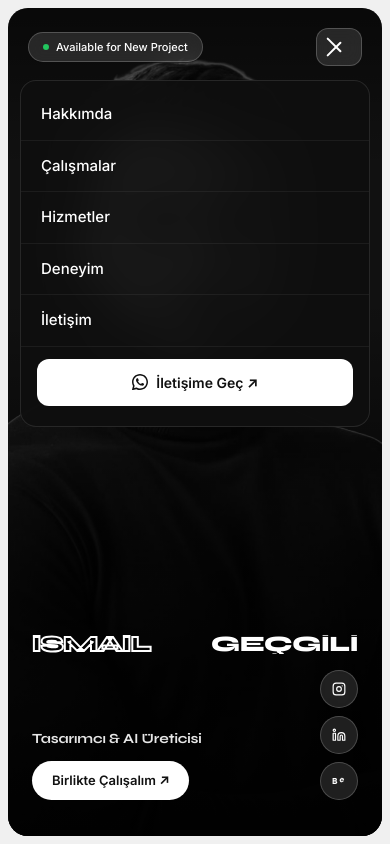
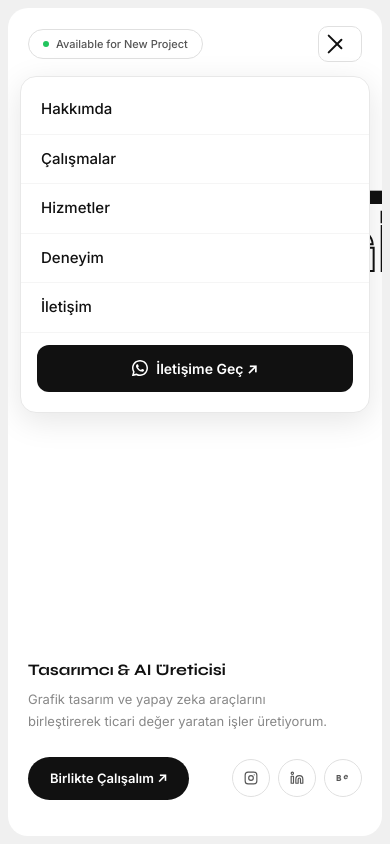
Before and after one commit to igecgili/portfolio, a Next.js app: page / in a window 390 px wide. Both pictures are taken after a click on the button 339 px from the left and 47 px from the top of the page. Shown: the top 844 px of the page. Built offline with nearby package versions, Linux system fonts and the light colour scheme.

Commit message:
Mobile hero: clean text-only layout, left-aligned stacked name

```diff
--- a/components/Hero.tsx
+++ b/components/Hero.tsx
@@ -88,72 +88,42 @@ export default function Hero() {
       <section
         id="hero"
         style={{
+          background: "#fff",
           borderRadius: "20px",
           margin: "8px",
           overflow: "hidden",
           height: "calc(100svh - 16px)",
-          minHeight: "600px",
+          minHeight: "580px",
+          display: "flex",
+          flexDirection: "column",
           position: "relative",
-          background: "#111",
         }}
       >
-        {/* Tam ekran fotoğraf */}
-        {/* eslint-disable-next-line @next/next/no-img-element */}
-        <img
-          src="/photo2.png"
-          alt="İsmail Geçgili"
-          style={{
-            position: "absolute", inset: 0,
-            width: "100%", height: "100%",
-            objectFit: "cover", objectPosition: "top center",
-            filter: "grayscale(1)",
-          }}
-        />
-
-        {/* Üst karartma (nav için) */}
-        <div style={{
-          position: "absolute", top: 0, left: 0, right: 0, height: "160px",
-          background: "linear-gradient(to bottom, rgba(0,0,0,0.5) 0%, transparent 100%)",
-          zIndex: 5,
-        }} />
-
-        {/* Alt karartma (içerik için) */}
-        <div style={{
-          position: "absolute", bottom: 0, left: 0, right: 0, height: "65%",
-          background: "linear-gradient(to top, rgba(0,0,0,0.95) 0%, rgba(0,0,0,0.7) 50%, transparent 100%)",
-          zIndex: 5,
-        }} />
-
         {/* NAV */}
         <nav style={{
-          position: "absolute", top: 0, left: 0, right: 0,
           display: "flex", alignItems: "center", justifyContent: "space-between",
-          padding: "20px 20px", zIndex: 10,
+          padding: "18px 20px", flexShrink: 0, zIndex: 10,
         }}>
           <div style={{
             display: "inline-flex", alignItems: "center", gap: "7px",
             padding: "6px 14px", borderRadius: "999px",
-            background: "rgba(255,255,255,0.12)", backdropFilter: "blur(8px)",
-            border: "1px solid rgba(255,255,255,0.2)",
-            fontSize: "11px", fontWeight: 500, color: "#fff",
+            border: "1px solid #e0e0e0", fontSize: "11px", fontWeight: 500, color: "#555",
           }}>
             <span style={{ width: 6, height: 6, borderRadius: "50%", background: "#22c55e", display: "inline-block" }} />
             Available for New Project
           </div>
 
-          {/* Hamburger */}
           <button
             onClick={() => setMenuOpen(o => !o)}
             style={{
-              background: "rgba(255,255,255,0.12)", backdropFilter: "blur(8px)",
-              border: "1px solid rgba(255,255,255,0.2)",
-              borderRadius: "12px", cursor: "pointer", padding: "10px 12px",
+              background: "none", border: "1px solid #e0e0e0",
+              borderRadius: "10px", cursor: "pointer", padding: "9px 11px",
               display: "flex", flexDirection: "column", gap: "5px",
             }}
           >
-            <span style={{ width: 20, height: 2, background: "#fff", display: "block", borderRadius: 2, transition: "all .2s", transform: menuOpen ? "rotate(45deg) translateY(7px)" : "none" }} />
-            <span style={{ width: 20, height: 2, background: "#fff", display: "block", borderRadius: 2, transition: "all .2s", opacity: menuOpen ? 0 : 1 }} />
-            <span style={{ width: 20, height: 2, background: "#fff", display: "block", borderRadius: 2, transition: "all .2s", transform: menuOpen ? "rotate(-45deg) translateY(-7px)" : "none" }} />
+            <span style={{ width: 20, height: 2, background: "#111", display: "block", borderRadius: 2, transition: "all .2s", transform: menuOpen ? "rotate(45deg) translateY(7px)" : "none" }} />
+            <span style={{ width: 20, height: 2, background: "#111", display: "block", borderRadius: 2, transition: "all .2s", opacity: menuOpen ? 0 : 1 }} />
+            <span style={{ width: 20, height: 2, background: "#111", display: "block", borderRadius: 2, transition: "all .2s", transform: menuOpen ? "rotate(-45deg) translateY(-7px)" : "none" }} />
           </button>
         </nav>
 
@@ -161,28 +131,26 @@ export default function Hero() {
         <AnimatePresence>
           {menuOpen && (
             <motion.div
-              initial={{ opacity: 0, y: -10 }}
+              initial={{ opacity: 0, y: -8 }}
               animate={{ opacity: 1, y: 0 }}
-              exit={{ opacity: 0, y: -10 }}
+              exit={{ opacity: 0, y: -8 }}
               style={{
-                position: "absolute", top: "72px", left: "12px", right: "12px",
-                background: "rgba(15,15,15,0.95)", backdropFilter: "blur(20px)",
-                borderRadius: "16px", zIndex: 20, padding: "8px 0",
-                border: "1px solid rgba(255,255,255,0.1)",
+                position: "absolute", top: "68px", left: "12px", right: "12px",
+                background: "#fff", borderRadius: "16px", zIndex: 20, padding: "8px 0",
+                border: "1px solid #e8e8e8", boxShadow: "0 8px 32px rgba(0,0,0,0.1)",
               }}
             >
               {navLinks.map(([href, label]) => (
                 <a key={href} href={href} onClick={() => setMenuOpen(false)} style={{
-                  fontSize: "15px", color: "#fff", textDecoration: "none", fontWeight: 500,
-                  padding: "14px 20px", display: "block",
-                  borderBottom: "1px solid rgba(255,255,255,0.06)",
+                  fontSize: "15px", color: "#111", textDecoration: "none", fontWeight: 500,
+                  padding: "13px 20px", display: "block", borderBottom: "1px solid #f5f5f5",
                 }}>{label}</a>
               ))}
               <div style={{ padding: "12px 16px" }}>
                 <a href="https://wa.me/905535017666" target="_blank" rel="noreferrer" style={{
                   display: "flex", alignItems: "center", justifyContent: "center", gap: "8px",
-                  padding: "13px 22px", borderRadius: "12px",
-                  background: "#fff", color: "#111", textDecoration: "none", fontSize: "14px", fontWeight: 700,
+                  padding: "13px", borderRadius: "12px",
+                  background: "#111", color: "#fff", textDecoration: "none", fontSize: "14px", fontWeight: 700,
                 }}>
                   <svg width="16" height="16" viewBox="0 0 24 24" fill="currentColor"><path d="M17.472 14.382c-.297-.149-1.758-.867-2.03-.967-.273-.099-.471-.148-.67.15-.197.297-.767.966-.94 1.164-.173.199-.347.223-.644.075-.297-.15-1.255-.463-2.39-1.475-.883-.788-1.48-1.761-1.653-2.059-.173-.297-.018-.458.13-.606.134-.133.298-.347.446-.52.149-.174.198-.298.298-.497.099-.198.05-.371-.025-.52-.075-.149-.669-1.612-.916-2.207-.242-.579-.487-.5-.669-.51-.173-.008-.371-.01-.57-.01-.198 0-.52.074-.792.372-.272.297-1.04 1.016-1.04 2.479 0 1.462 1.065 2.875 1.213 3.074.149.198 2.096 3.2 5.077 4.487.709.306 1.262.489 1.694.625.712.227 1.36.195 1.871.118.571-.085 1.758-.719 2.006-1.413.248-.694.248-1.289.173-1.413-.074-.124-.272-.198-.57-.347z"/><path d="M12 0C5.373 0 0 5.373 0 12c0 2.115.549 4.103 1.508 5.837L.057 23.25a.75.75 0 0 0 .916.921l5.562-1.479A11.945 11.945 0 0 0 12 24c6.627 0 12-5.373 12-12S18.627 0 12 0zm0 21.75a9.714 9.714 0 0 1-4.95-1.355l-.354-.212-3.664.973.986-3.587-.231-.371A9.712 9.712 0 0 1 2.25 12C2.25 6.615 6.615 2.25 12 2.25S21.75 6.615 21.75 12 17.385 21.75 12 21.75z"/></svg>
                   İletişime Geç ↗
@@ -192,45 +160,64 @@ export default function Hero() {
           )}
         </AnimatePresence>
 
-        {/* Alt içerik */}
-        <div style={{
-          position: "absolute", bottom: 0, left: 0, right: 0,
-          zIndex: 10, padding: "0 24px 36px",
+        {/* ANA İÇERİK */}
+        <div style={{ flex: 1, display: "flex", flexDirection: "column", justifyContent: "space-between", padding: "32px 20px 36px" }}>
+
+          {/* İsim — sola hizalı alt alta */}
+          <div>
+            <p style={{ fontSize: "12px", letterSpacing: "0.12em", color: "#aaa", fontWeight: 600, marginBottom: "20px" }}>
+              / PORTFOLIO
+            </p>
+            <h1 style={{
+              fontFamily: "'Syne', sans-serif", fontWeight: 800,
+              fontSize: "clamp(52px, 18vw, 88px)",
+              letterSpacing: "-0.04em", lineHeight: 0.9,
+              color: "#111", margin: 0,
             }}>
-          {/* İsim */}
-          <div style={{ marginBottom: "16px" }}>
-            <FitText>
-              <span style={{ color: "transparent", WebkitTextStroke: "2px #fff" }}>İSMAİL</span>
-              <span style={{ color: "#fff" }}>GEÇGİLİ</span>
-            </FitText>
+              İSMAİL
+            </h1>
+            <h1 style={{
+              fontFamily: "'Syne', sans-serif", fontWeight: 800,
+              fontSize: "clamp(52px, 18vw, 88px)",
+              letterSpacing: "-0.04em", lineHeight: 0.9,
+              color: "transparent", WebkitTextStroke: "2px #111",
+              margin: "4px 0 0 0",
+            }}>
+              GEÇGİLİ
+            </h1>
           </div>
 
-          {/* Başlık + buton + sosyal */}
-          <div style={{ display: "flex", justifyContent: "space-between", alignItems: "flex-end", gap: "16px" }}>
+          {/* Alt bilgi */}
           <div>
-              <p style={{ fontFamily: "'Syne', sans-serif", fontWeight: 700, fontSize: "14px", color: "rgba(255,255,255,0.9)", marginBottom: "12px", letterSpacing: "-0.01em" }}>
+            <p style={{
+              fontFamily: "'Syne', sans-serif", fontWeight: 700,
+              fontSize: "16px", color: "#111", marginBottom: "6px",
+            }}>
               Tasarımcı & AI Üreticisi
             </p>
+            <p style={{ fontSize: "13px", color: "#888", lineHeight: 1.7, marginBottom: "24px" }}>
+              Grafik tasarım ve yapay zeka araçlarını<br />birleştirerek ticari değer yaratan işler üretiyorum.
+            </p>
+
+            <div style={{ display: "flex", alignItems: "center", justifyContent: "space-between" }}>
               <a href="#contact" style={{
                 display: "inline-flex", alignItems: "center", gap: "6px",
-                padding: "10px 20px", borderRadius: "999px",
-                background: "#fff", color: "#111", textDecoration: "none", fontSize: "13px", fontWeight: 700,
+                padding: "12px 22px", borderRadius: "999px",
+                background: "#111", color: "#fff", textDecoration: "none", fontSize: "13px", fontWeight: 600,
               }}>Birlikte Çalışalım ↗</a>
-            </div>
 
-            {/* Sosyal ikonlar — dikey */}
-            <div style={{ display: "flex", flexDirection: "column", gap: "8px" }}>
+              <div style={{ display: "flex", gap: "8px" }}>
                 {socials.map(({ label, icon, href }) => (
                   <a key={label} href={href} title={label} style={{
                     display: "inline-flex", alignItems: "center", justifyContent: "center",
                     width: "38px", height: "38px", borderRadius: "50%",
-                  background: "rgba(255,255,255,0.12)", backdropFilter: "blur(8px)",
-                  border: "1px solid rgba(255,255,255,0.2)",
-                  color: "#fff", textDecoration: "none",
+                    border: "1px solid #e0e0e0", background: "#fff",
+                    color: "#555", textDecoration: "none",
                   }}>
                     {icon}
                   </a>
                 ))}
+              </div>
             </div>
           </div>
         </div>
```
Also changed, not shown: 1 other file (tests, documents, lock files or other folders). Lines whose indentation alone changed are shown as unchanged.
